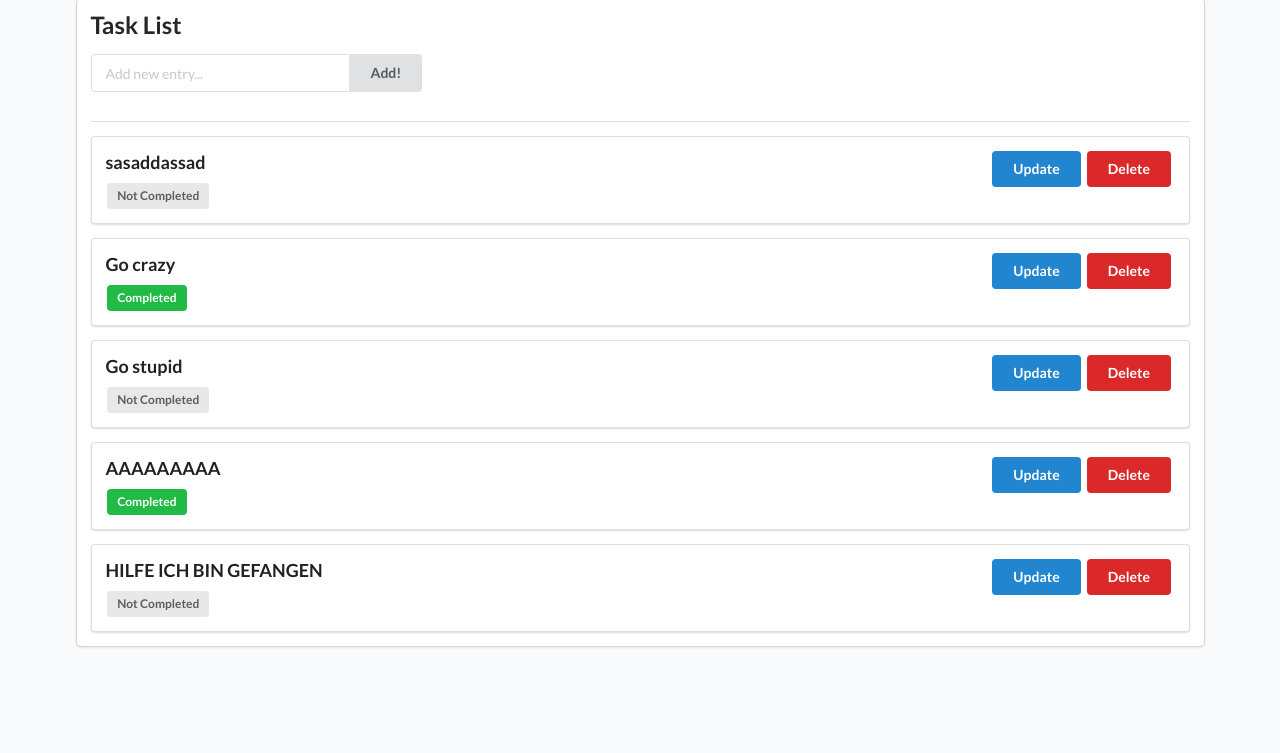
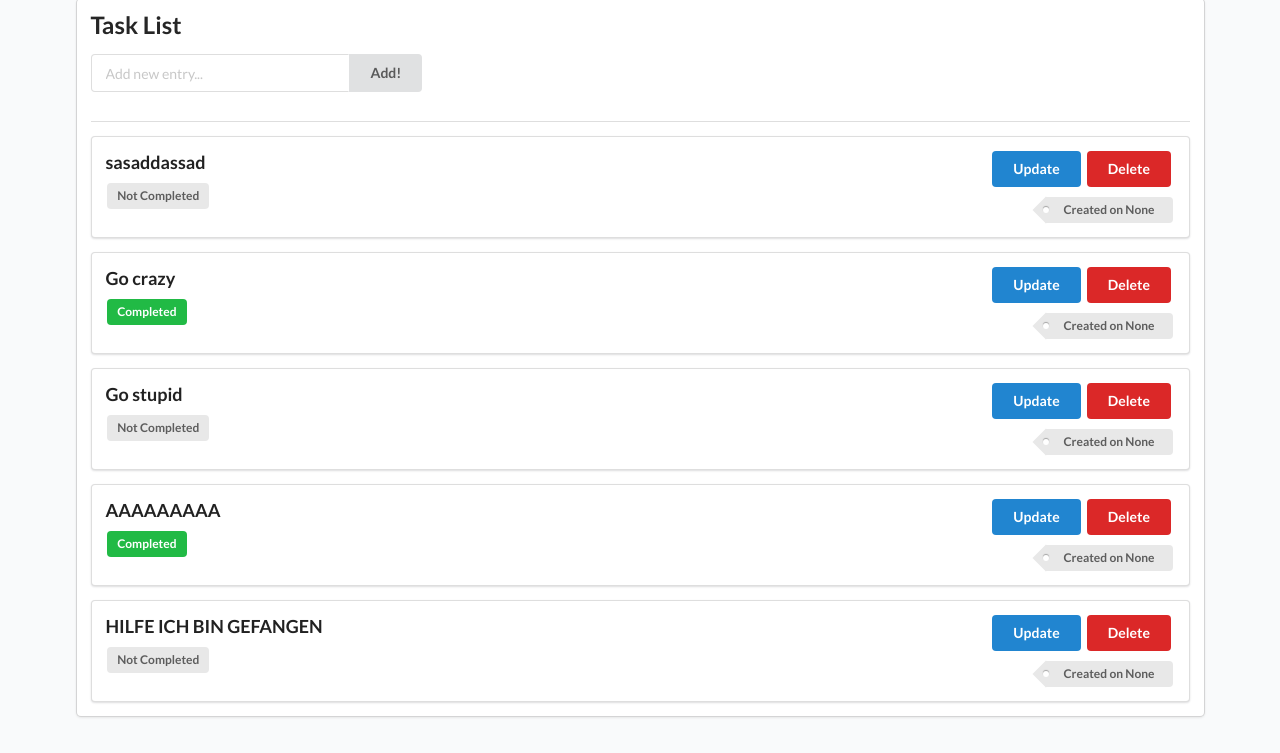
Before and after one commit to miguel-pub/flaskwithtutorial, a Flask app: page / in a window 1280 px wide. Shown: the part 47-800 px from the top of the page. Run offline with Flask 3, Linux system fonts and the light colour scheme; data comes from the database, SQL or seed files in the repository; both versions use the stored data as it was before the commit; some libraries are stand-ins or nearby versions.

Commit message:
Added created_on to db, model, and entry

```diff
--- a/app.py
+++ b/app.py
@@ -1,6 +1,6 @@
 from flask import Flask, render_template, request, redirect, url_for
 from flask_sqlalchemy import SQLAlchemy
-
+from datetime import datetime
 
 
 app = Flask(__name__)
@@ -13,6 +13,7 @@
     id = db.Column(db.Integer, primary_key=True)
     title = db.Column(db.String(100), unique=False, nullable=False)
     complete = db.Column(db.Boolean, default=False, nullable=False)
+    created_on = db.Column(db.String(50))
 
 @app.route("/")
 def index():
@@ -23,8 +24,9 @@
 @app.route("/add", methods=["POST"])
 def add():
     #add new item
+    time_now = datetime.now()
     title=request.form.get("title")
-    new_todo=Todo(title=title, complete=False)
+    new_todo=Todo(title=title, complete=False, created_on = time_now.strftime("%d.%m.%Y at %H:%M"))
     db.session.add(new_todo)
     db.session.commit()
     return redirect(url_for("index"))
--- a/templates/base.html
+++ b/templates/base.html
@@ -29,6 +29,10 @@
         .task-item {
             margin-bottom: 10px;
         }
+        .ui.tag.label {
+            margin-top: 10px;
+            margin-right: 2px;
+        }
     </style>
 </head>
 <body>
@@ -58,6 +62,8 @@
                             <div class="six wide right aligned column">
                                 <a class="ui blue button" href="/update/{{ todo.id }}">Update</a>
                                 <a class="ui red button" href="/delete/{{ todo.id }}">Delete</a>
+                                <br>
+                                <a class="ui tag label">Created on {{ todo.created_on }}</a>
                             </div>
                         </div>
                     </div>
```
Also changed, not shown: instance/db.sqlite (deleted).
